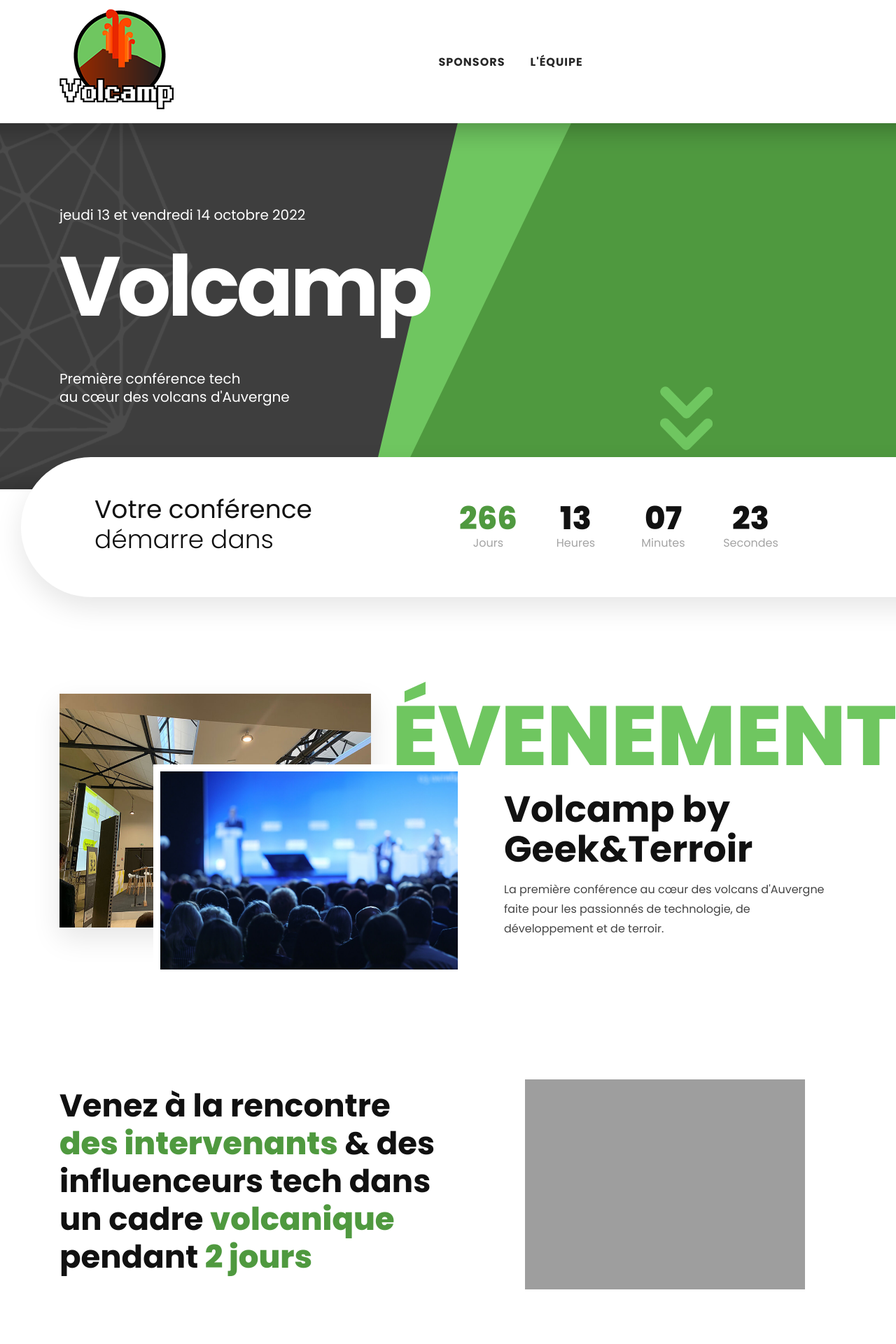
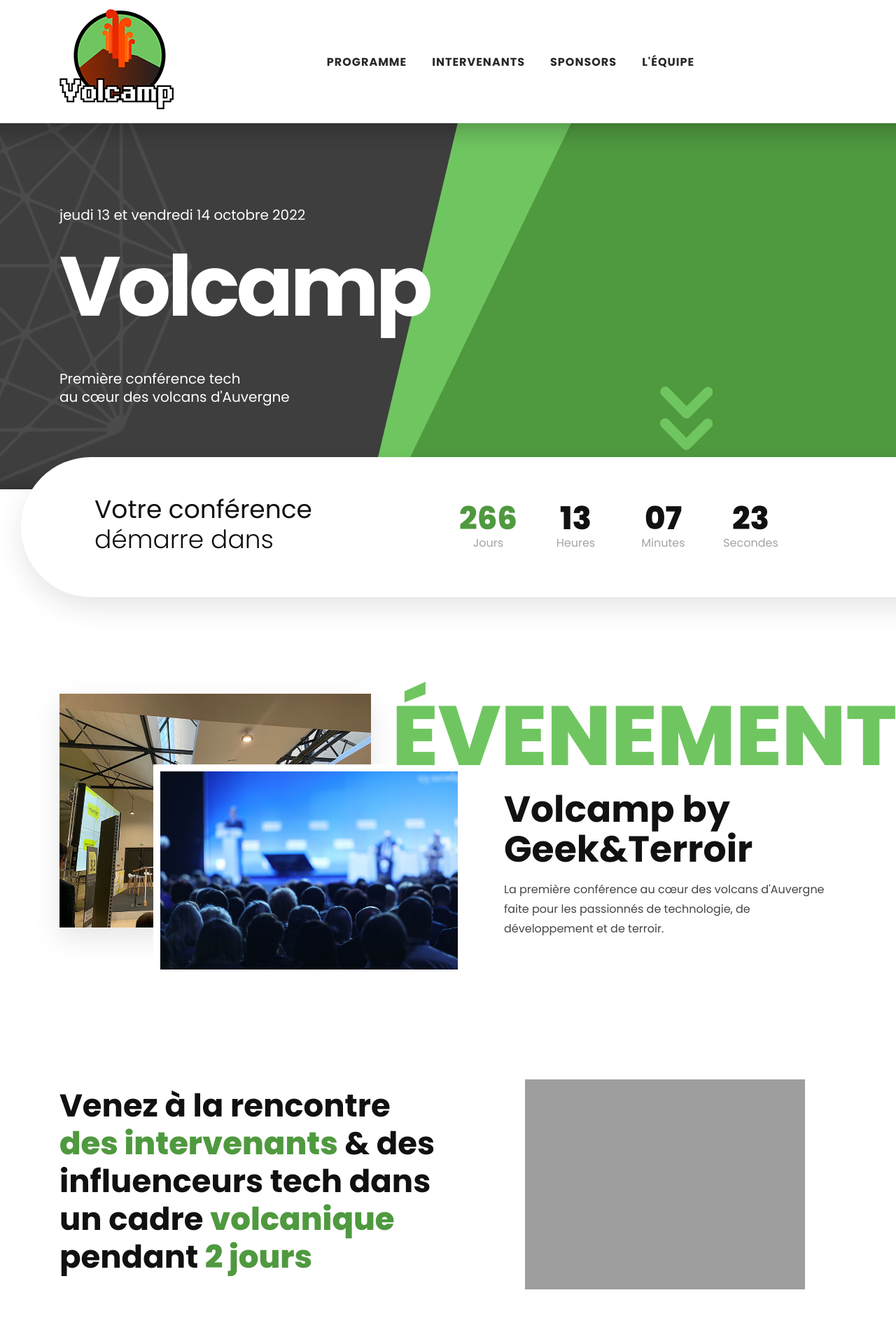
Before and after one commit to Volcamp/volcampempty.github.io, a Jekyll site: the page built from index.html, in a window 1280 px wide. Shown: the top 1920 px of the page at 70% size. Built offline with Jekyll 4.4.1, drawn with Linux system fonts in a browser that asks for light colours.

Commit message:
add entry menu

```diff
--- a/_config.yml
+++ b/_config.yml
@@ -23,10 +23,15 @@
   - CNAME
 
 navigation:
+ - title: programme
+   url: /talks/
+ - title: intervenants
+   url: /speakers/
  - title: sponsors
    url: /sponsors/
  - title: l'équipe
    url: /orga/
+
 
 collections:
   talks:
```
